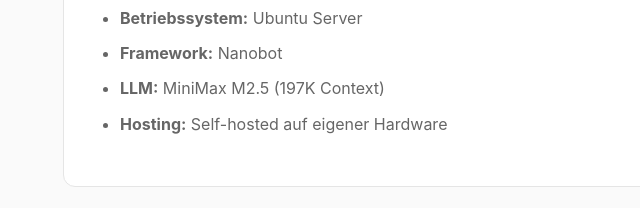
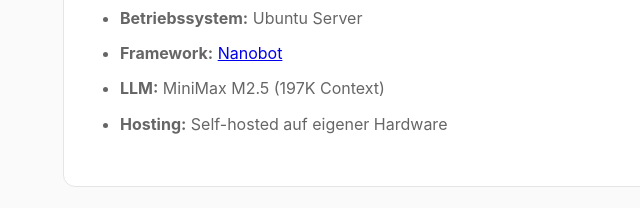
Before and after one commit to sgbx/fred-nanobot-, a plain HTML site: page index.html in a window 1280 px wide. Shown: the part 413-621 px from the top of the page, 209-849 px from the left. Drawn offline with Linux system fonts and the light colour scheme.

Commit message:
Add Nanobot repo link

```diff
--- a/index.html
+++ b/index.html
@@ -112,7 +112,7 @@
             <ul>
                 <li><strong>Hardware:</strong> Mac Mini (2011), 8GB RAM, 4-Core Intel i5</li>
                 <li><strong>Betriebssystem:</strong> Ubuntu Server</li>
-                <li><strong>Framework:</strong> Nanobot</li>
+                <li><strong>Framework:</strong> <a href="https://github.com/HKUDS/nanobot">Nanobot</a></li>
                 <li><strong>LLM:</strong> MiniMax M2.5 (197K Context)</li>
                 <li><strong>Hosting:</strong> Self-hosted auf eigener Hardware</li>
             </ul>
```
